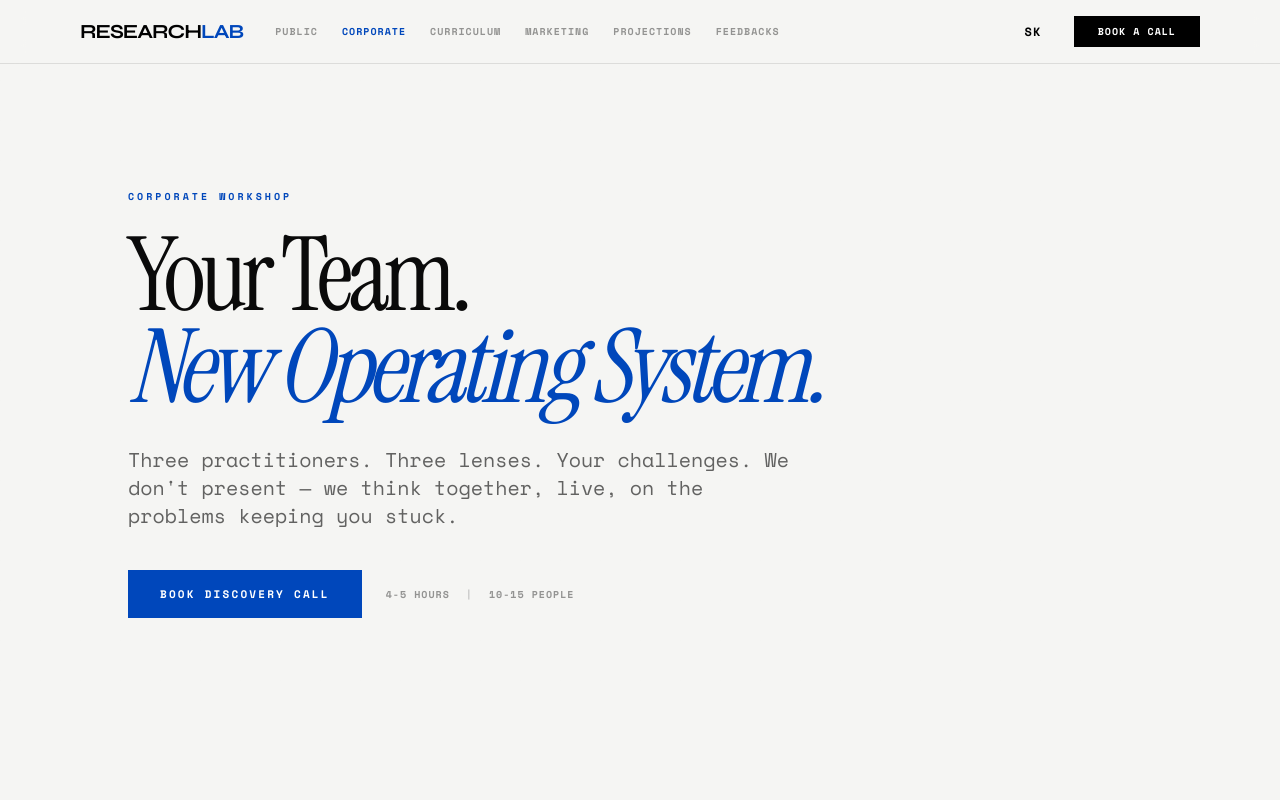
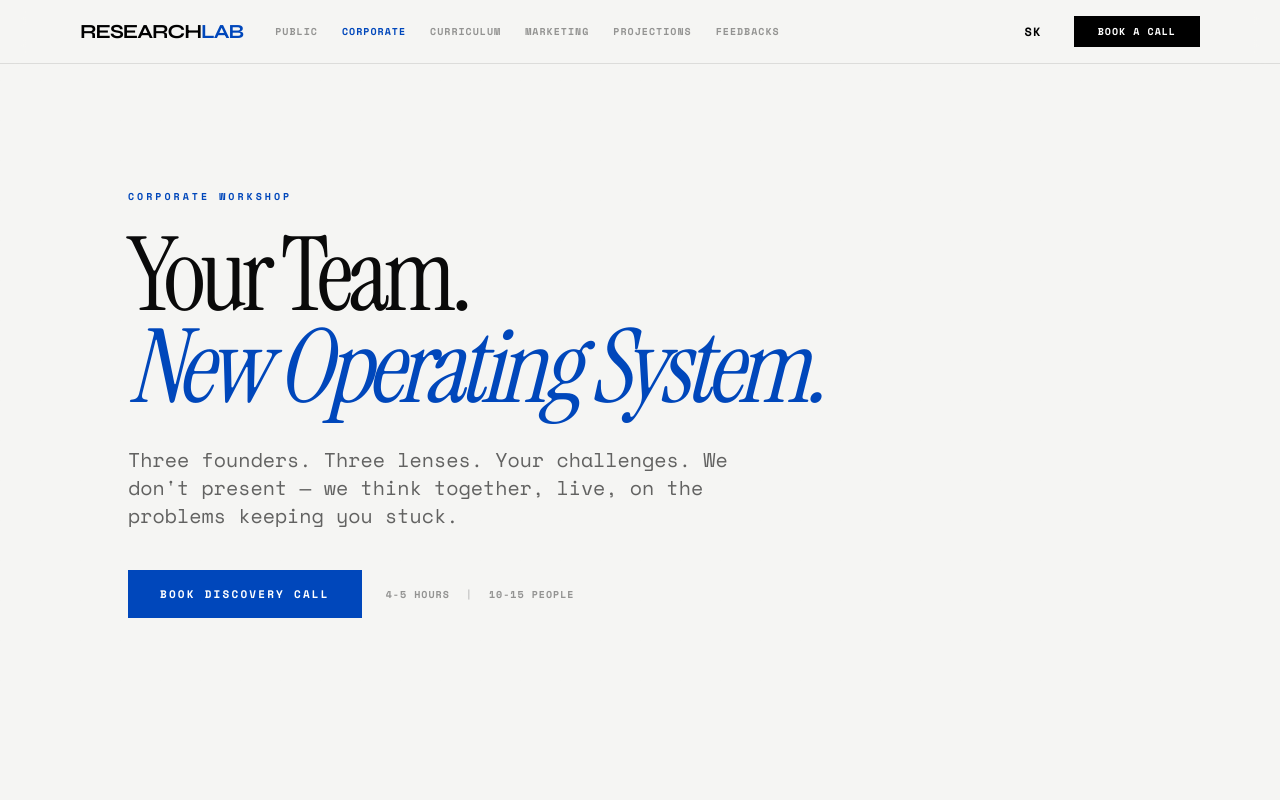
Before and after one commit to princeofwellness/researchlab, a Next.js app: page /corporate in a window 1280 px wide. Shown: the top 800 px of the page. Built offline with nearby package versions, Linux system fonts and the light colour scheme.

Commit message:
Corporate hero: practitioners → founders

```diff
--- a/src/app/corporate/page.tsx
+++ b/src/app/corporate/page.tsx
@@ -19,7 +19,7 @@ export default function CorporatePage() {
                     line1: "Your Team.",
                     line2: "New Operating System."
                 },
-                description: "Three practitioners. Three lenses. Your challenges. We don't present — we think together, live, on the problems keeping you stuck.",
+                description: "Three founders. Three lenses. Your challenges. We don't present — we think together, live, on the problems keeping you stuck.",
                 price: "5,900",
                 duration: "4-5 hours",
                 capacity: "10-15 people",
@@ -142,7 +142,7 @@ export default function CorporatePage() {
                     line1: "Váš Tím.",
                     line2: "Nový Operačný Systém."
                 },
-                description: "Traja praktici. Tri pohľady. Vaše výzvy. Neprezentujeme — myslíme spolu, naživo, nad problémami, ktoré vás brzdia.",
+                description: "Traja zakladatelia. Tri pohľady. Vaše výzvy. Neprezentujeme — myslíme spolu, naživo, nad problémami, ktoré vás brzdia.",
                 price: "5 900",
                 duration: "4-5 hodín",
                 capacity: "10-15 ľudí",
```
